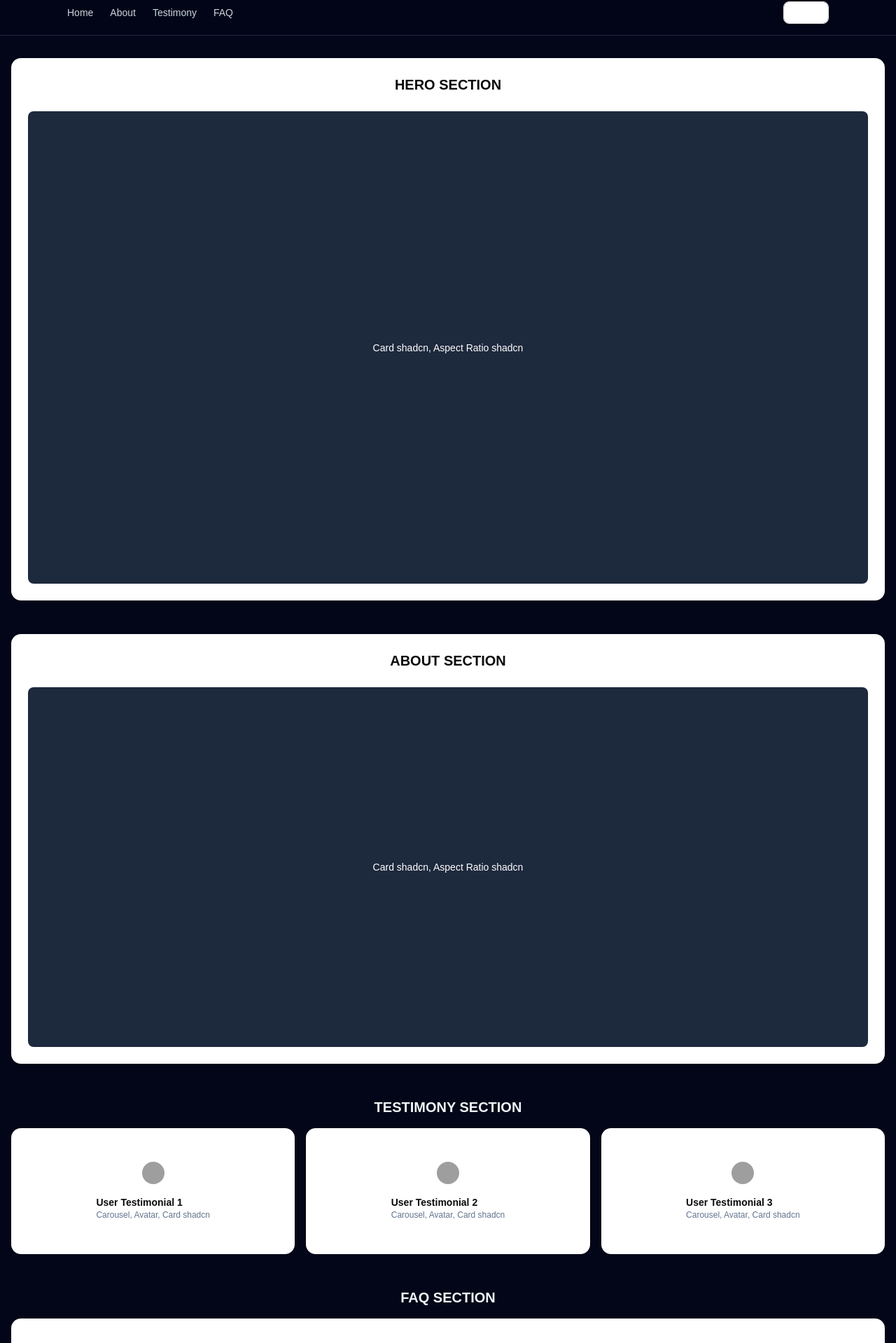
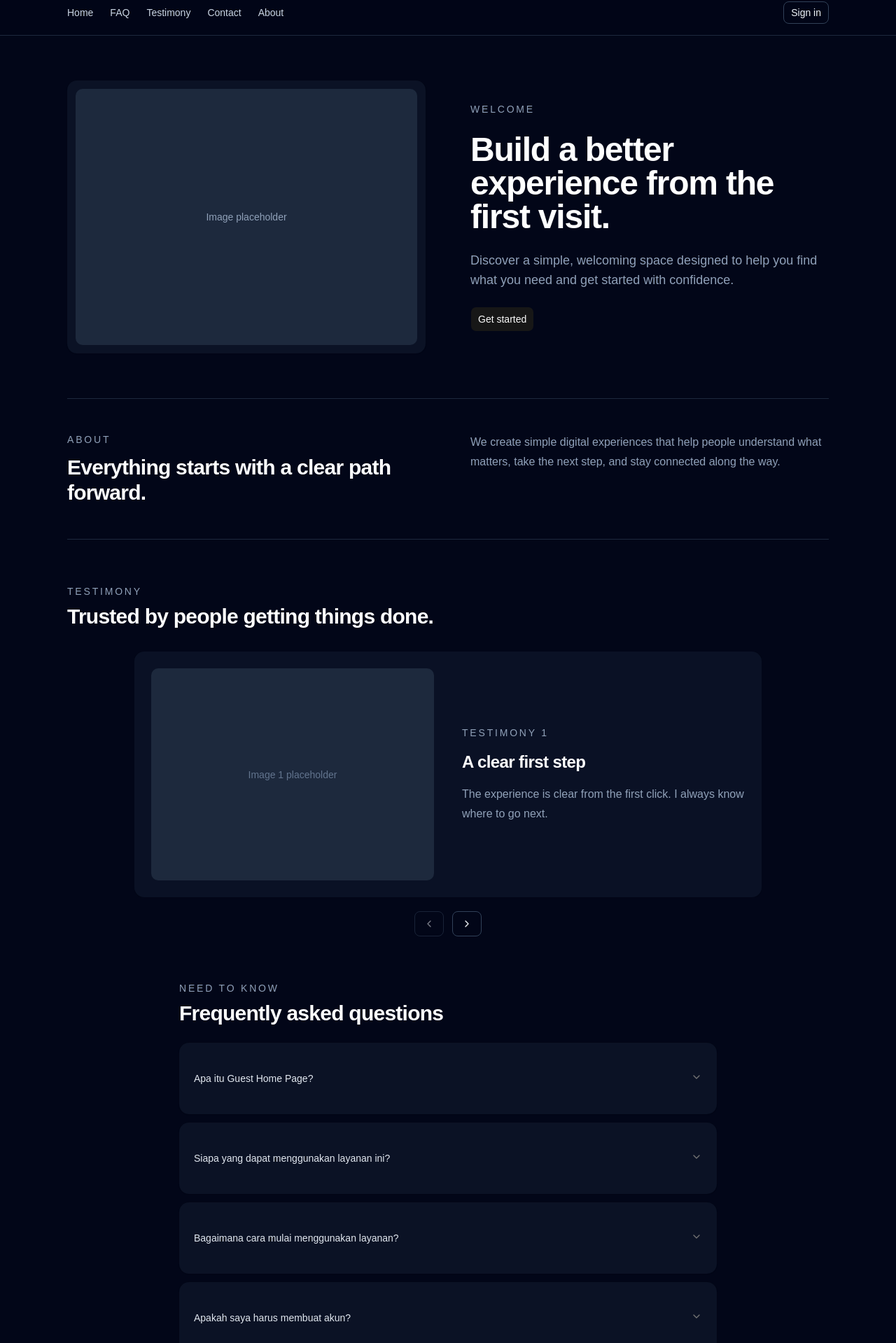
Before and after one commit to Faiz-Ghazali/latihan-berat, a React (Vite) app: page / in a window 1280 px wide. Shown: the part 14-1933 px from the top of the page at 70% size. Built offline with nearby package versions, Linux system fonts and the light colour scheme; grey boxes are pictures that could not be loaded.

Commit message:
finishing

```diff
--- a/src/components/ui/button.jsx
+++ b/src/components/ui/button.jsx
@@ -1,7 +1,7 @@
-import * as React from "react"
+import * as React from "react";
 import { cva } from "class-variance-authority";
-import { cn } from "cn"
-import { Slot } from "radix-ui"
+import { cn } from "cn";
+import { Slot } from "radix-ui";
 
 const buttonVariants = cva(
   "group/button inline-flex shrink-0 items-center justify-center rounded-md border border-transparent bg-clip-padding text-sm font-medium whitespace-nowrap transition-all outline-none select-none focus-visible:border-ring focus-visible:ring-3 focus-visible:ring-ring/50 active:not-aria-[haspopup]:translate-y-px disabled:pointer-events-none disabled:opacity-50 aria-invalid:border-destructive aria-invalid:ring-3 aria-invalid:ring-destructive/20 dark:aria-invalid:border-destructive/50 dark:aria-invalid:ring-destructive/40 [&_svg]:pointer-events-none [&_svg]:shrink-0 [&_svg:not([class*='size-'])]:size-4",
@@ -10,7 +10,7 @@ const buttonVariants = cva(
       variant: {
         default: "bg-primary text-primary-foreground hover:bg-primary/80",
         outline:
-          "border-border bg-background shadow-xs hover:bg-muted hover:text-foreground aria-expanded:bg-muted aria-expanded:text-foreground dark:border-input dark:bg-input/30 dark:hover:bg-input/50",
+          "border border-slate-700 bg-transparent text-slate-100 hover:bg-slate-800 hover:text-white",
         secondary:
           "bg-secondary text-secondary-foreground hover:bg-[color-mix(in_oklch,var(--secondary),var(--foreground)_5%)] aria-expanded:bg-secondary aria-expanded:text-secondary-foreground",
         ghost:
@@ -37,8 +37,8 @@ const buttonVariants = cva(
       variant: "default",
       size: "default",
     },
-  }
-)
+  },
+);
 
 function Button({
   className,
@@ -47,7 +47,7 @@ function Button({
   asChild = false,
   ...props
 }) {
-  const Comp = asChild ? Slot.Root : "button"
+  const Comp = asChild ? Slot.Root : "button";
 
   return (
     <Comp
@@ -55,8 +55,9 @@ function Button({
       data-variant={variant}
       data-size={size}
       className={cn(buttonVariants({ variant, size, className }))}
-      {...props} />
+      {...props}
+    />
   );
 }
 
-export { Button, buttonVariants }
+export { Button, buttonVariants };
--- a/src/layouts/AuthLayout.jsx
+++ b/src/layouts/AuthLayout.jsx
@@ -1,5 +1,5 @@
 import { Outlet } from "react-router";
-import illustration from "../assets/illustration.png";
+import illustration from "../assets/illustration.jpg";
 export default function AuthLayout() {
   return (
     <div className="flex min-h-screen w-full bg-slate-950 text-white">
--- a/src/layouts/GuestLayout.jsx
+++ b/src/layouts/GuestLayout.jsx
@@ -13,14 +13,17 @@ export default function GuestLayout() {
             <a className="transition-colors hover:text-white" href="#hero">
               Home
             </a>
-            <a className="transition-colors hover:text-white" href="#about">
-              About
+            <a className="transition-colors hover:text-white" href="#faq">
+              FAQ
             </a>
             <a className="transition-colors hover:text-white" href="#testimony">
               Testimony
             </a>
-            <a className="transition-colors hover:text-white" href="#faq">
-              FAQ
+            <a className="transition-colors hover:text-white" href="#contact">
+              Contact
+            </a>
+            <a className="transition-colors hover:text-white" href="#about">
+              About
             </a>
           </nav>
 
@@ -35,6 +38,18 @@ export default function GuestLayout() {
       <main className="flex-1 text-slate-100">
         <Outlet />
       </main>
+
+      <footer id="contact" className="border-t border-slate-800 bg-slate-950">
+        <div className="mx-auto flex w-full max-w-6xl flex-col gap-3 px-4 py-8 text-sm md:flex-row md:items-center md:justify-between md:px-8">
+          <div>
+            <p className="font-semibold text-white">Guest Home</p>
+            <p className="mt-1 text-slate-400">
+              A simple place to get started.
+            </p>
+          </div>
+          <p className="text-slate-500">Questions? hello@example.com</p>
+        </div>
+      </footer>
     </div>
   );
 }
--- a/src/pages/Dashboard.jsx
+++ b/src/pages/Dashboard.jsx
@@ -12,11 +12,13 @@ export default function Dashboard() {
 
   return (
     <div className="min-h-screen bg-slate-950 p-6 text-slate-100">
-      <div className="mx-auto flex max-w-5xl items-center justify-between">
+      <div className="mx-auto flex flex-col max-w-5xl items-center justify-between">
         <div>
           <p className="text-sm text-slate-400">Authenticated area</p>
           <h1 className="text-3xl font-bold">Welcome back</h1>
         </div>
+        <br />
+        <br />
         <Button variant="outline" onClick={handleSignOut}>
           Sign out
         </Button>
--- a/src/pages/HomeGuest.jsx
+++ b/src/pages/HomeGuest.jsx
@@ -1,97 +1,208 @@
-import { Card, CardContent, CardHeader, CardTitle } from "../components/ui/card";
+import { Card } from "../components/ui/card";
 import { AspectRatio } from "../components/ui/aspect-ratio";
-import { Carousel, CarouselContent, CarouselItem } from "../components/ui/carousel";
-import { Avatar, AvatarImage, AvatarFallback } from "../components/ui/avatar";
-import { Accordion, AccordionItem, AccordionTrigger, AccordionContent } from "../components/ui/accordion";
-import { Separator } from "../components/ui/separator";
+import {
+  Carousel,
+  CarouselContent,
+  CarouselItem,
+  CarouselPrevious,
+  CarouselNext,
+} from "../components/ui/carousel";
+import {
+  Accordion,
+  AccordionItem,
+  AccordionTrigger,
+  AccordionContent,
+} from "../components/ui/accordion";
 import { Button } from "../components/ui/button";
+
+const questions = [
+  {
+    question: "Apa itu Guest Home Page?",
+    answer:
+      "Halaman utama untuk mengenalkan layanan kepada pengunjung sebelum mereka masuk atau membuat akun.",
+  },
+  {
+    question: "Siapa yang dapat menggunakan layanan ini?",
+    answer:
+      "Siapa pun dapat menjelajahi halaman ini sebagai guest. Sign in diperlukan untuk mengakses fitur pribadi.",
+  },
+  {
+    question: "Bagaimana cara mulai menggunakan layanan?",
+    answer:
+      "Pilih tombol mulai di area hero atau gunakan tombol Sign in di bagian atas halaman.",
+  },
+  {
+    question: "Apakah saya harus membuat akun?",
+    answer:
+      "Tidak untuk membaca informasi di halaman ini. Buat akun ketika Anda siap menggunakan fitur yang tersedia.",
+  },
+  {
+    question: "Di mana saya bisa mendapatkan bantuan?",
+    answer:
+      "Gunakan informasi kontak yang tersedia pada halaman berikutnya atau hubungi tim kami secara langsung.",
+  },
+];
+
+const testimonials = [
+  {
+    heading: "A clear first step",
+    paragraph:
+      "The experience is clear from the first click. I always know where to go next.",
+  },
+  {
+    heading: "Simple for everyone",
+    paragraph:
+      "A thoughtful and uncomplicated way to find the information our community needs.",
+  },
+  {
+    heading: "Easy to get started",
+    paragraph:
+      "I could get started quickly without feeling overwhelmed by the interface.",
+  },
+  {
+    heading: "Made for progress",
+    paragraph:
+      "Every part of the experience helps me focus on the next useful action.",
+  },
+  {
+    heading: "A welcoming experience",
+    paragraph:
+      "The clean design makes it comfortable to explore and find what I need.",
+  },
+];
 
 export default function HomeGuest() {
   return (
-    <div className="container mx-auto px-4 py-8 space-y-12">
+    <div className="mx-auto flex w-full max-w-6xl flex-col gap-16 px-4 py-10 md:px-8 md:py-16">
+      <section
+        id="hero"
+        className="grid items-center gap-10 lg:grid-cols-2 lg:gap-16"
+      >
+        <Card className="order-2 border-slate-800 bg-slate-900/70 p-3 lg:order-1">
+          <AspectRatio
+            ratio={4 / 3}
+            className="flex items-center justify-center rounded-lg bg-slate-800 text-sm text-slate-400"
+          >
+            Image placeholder
+          </AspectRatio>
+        </Card>
 
-      <section id="hero">
-        <Card>
-          <CardHeader>
-            <CardTitle className="text-center text-xl font-bold">HERO SECTION</CardTitle>
-          </CardHeader>
-          <CardContent>
-            <AspectRatio ratio={16 / 9} className="bg-slate-800 rounded-md flex items-center justify-center text-white">
-              <span>Card shadcn, Aspect Ratio shadcn</span>
-            </AspectRatio>
-          </CardContent>
-        </Card>
+        <div className="order-1 space-y-6 lg:order-2">
+          <p className="text-sm font-medium uppercase tracking-[0.2em] text-slate-400">
+            Welcome
+          </p>
+          <h1 className="max-w-xl text-4xl font-bold tracking-tight text-white md:text-5xl">
+            Build a better experience from the first visit.
+          </h1>
+          <p className="max-w-lg text-base leading-7 text-slate-400 md:text-lg">
+            Discover a simple, welcoming space designed to help you find what
+            you need and get started with confidence.
+          </p>
+          <Button>Get started</Button>
+        </div>
       </section>
 
-      <section id="about">
-        <Card>
-          <CardHeader>
-            <CardTitle className="text-center text-xl font-bold">ABOUT SECTION</CardTitle>
-          </CardHeader>
-          <CardContent>
-            <AspectRatio ratio={21 / 9} className="bg-slate-800 rounded-md flex items-center justify-center text-white">
-              <span>Card shadcn, Aspect Ratio shadcn</span>
-            </AspectRatio>
-          </CardContent>
-        </Card>
+      <section
+        id="about"
+        className="grid gap-8 border-y border-slate-800 py-12 md:grid-cols-2 md:items-start md:gap-16"
+      >
+        <div className="space-y-3">
+          <p className="text-sm font-medium uppercase tracking-[0.2em] text-slate-400">
+            About
+          </p>
+          <h2 className="text-3xl font-bold tracking-tight text-white">
+            Everything starts with a clear path forward.
+          </h2>
+        </div>
+        <p className="text-base leading-7 text-slate-400">
+          We create simple digital experiences that help people understand what
+          matters, take the next step, and stay connected along the way.
+        </p>
       </section>
 
-      <section id="testimony" className="space-y-4">
-        <h2 className="text-center font-bold text-xl">TESTIMONY SECTION</h2>
-        <Carousel>
+      <section id="testimony" className="space-y-8">
+        <div className="space-y-2">
+          <p className="text-sm font-medium uppercase tracking-[0.2em] text-slate-400">
+            Testimony
+          </p>
+          <h2 className="text-3xl font-bold tracking-tight text-white">
+            Trusted by people getting things done.
+          </h2>
+        </div>
+
+        <Carousel className="mx-auto w-full max-w-4xl">
           <CarouselContent>
-            {[1, 2, 3].map((num) => (
-              <CarouselItem key={num} className="md:basis-1/3">
-                <Card>
-                  <CardContent className="flex items-center gap-4 p-6">
-                    <Avatar>
-                      <AvatarImage src={`https://i.pravatar.cc/150?img=${num}`} />
-                      <AvatarFallback>U{num}</AvatarFallback>
-                    </Avatar>
-                    <div>
-                      <h4 className="font-semibold text-sm">User Testimonial {num}</h4>
-                      <p className="text-xs text-slate-500">Carousel, Avatar, Card shadcn</p>
+            {testimonials.map(({ heading, paragraph }, index) => (
+              <CarouselItem key={heading}>
+                <Card className="border-slate-800 bg-slate-900/70 p-4 md:p-6">
+                  <div className="grid items-center gap-6 md:grid-cols-2 md:gap-10">
+                    <AspectRatio
+                      ratio={4 / 3}
+                      className="flex items-center justify-center rounded-lg bg-slate-800 text-sm text-slate-500"
+                    >
+                      Image {index + 1} placeholder
+                    </AspectRatio>
+                    <div className="space-y-4">
+                      <p className="text-sm font-medium uppercase tracking-[0.2em] text-slate-400">
+                        Testimony {index + 1}
+                      </p>
+                      <h3 className="text-2xl font-bold tracking-tight text-white">
+                        {heading}
+                      </h3>
+                      <p className="text-base leading-7 text-slate-400">
+                        {paragraph}
+                      </p>
                     </div>
-                  </CardContent>
+                  </div>
                 </Card>
               </CarouselItem>
             ))}
           </CarouselContent>
+          <div className="mt-5 flex justify-center gap-3">
+            <CarouselPrevious
+              aria-label="Show previous testimony"
+              className="static my-0 h-9 w-auto translate-x-0 translate-y-0 rotate-0 rounded-md px-3"
+            >
+              Previous
+            </CarouselPrevious>
+            <CarouselNext
+              aria-label="Show next testimony"
+              className="static my-0 h-9 w-auto translate-x-0 translate-y-0 rotate-0 rounded-md px-3"
+            >
+              Next
+            </CarouselNext>
+          </div>
         </Carousel>
       </section>
 
-      {/* FAQ SECTION */}
-      <section id="faq" className="space-y-4">
-        <h2 className="text-center font-bold text-xl">FAQ SECTION</h2>
-        <Card className="p-4">
-          <Accordion>
-            <AccordionItem>
-              <AccordionTrigger>Apa itu Guest Home Page?</AccordionTrigger>
-              <AccordionContent>Tampilan halaman utama khusus untuk pengguna guest yang belum melakukan otentikasi.</AccordionContent>
-            </AccordionItem>
-            <AccordionItem>
-              <AccordionTrigger>Komponen apa yang digunakan di sini?</AccordionTrigger>
-              <AccordionContent>Menggunakan Accordion dari shadcn.</AccordionContent>
-            </AccordionItem>
-          </Accordion>
-        </Card>
+      <section id="faq" className="mx-auto w-full max-w-3xl space-y-6">
+        <div className="space-y-2">
+          <p className="text-sm font-medium uppercase tracking-[0.2em] text-slate-400">
+            Need to know
+          </p>
+          <h2 className="text-3xl font-bold tracking-tight text-white">
+            Frequently asked questions
+          </h2>
+        </div>
+
+        <Accordion type="single" collapsible className="gap-3">
+          {questions.map(({ question, answer }, index) => (
+            <Card
+              key={question}
+              className="border-slate-800 bg-slate-900/70 px-5"
+            >
+              <AccordionItem value={`question-${index}`} className="border-0">
+                <AccordionTrigger className="text-slate-200 hover:no-underline">
+                  {question}
+                </AccordionTrigger>
+                <AccordionContent className="text-slate-400">
+                  {answer}
+                </AccordionContent>
+              </AccordionItem>
+            </Card>
+          ))}
+        </Accordion>
       </section>
-
-      {/* FOOTER SECTION */}
-      <footer>
-        <Card className="p-6">
-          <div className="text-center font-bold mb-4">FOOTER SECTION</div>
-          <Separator />
-          <div className="flex justify-between items-center pt-4">
-            <span className="text-xs text-slate-500">Separator shadcn</span>
-            <div className="flex gap-2">
-              <Button variant="link">Button Link</Button>
-              <Button variant="ghost">Button Ghost</Button>
-            </div>
-          </div>
-        </Card>
-      </footer>
-
     </div>
   );
 }
--- a/src/pages/SignIn.jsx
+++ b/src/pages/SignIn.jsx
@@ -36,9 +36,15 @@ export default function SignIn() {
           <Button type="submit" className="w-full">
             Button Sign-in
           </Button>
-          <Button asChild variant="outline" className="mt-2 w-full">
-            <Link to="/sign-up">Button Sign-up</Link>
-          </Button>
+          <div className="mt-4 text-center text-sm text-slate-400">
+            Belum punya akun?{" "}
+            <Link
+              to="/sign-up"
+              className="text-black underline hover:text-slate-600"
+            >
+              Sign Up di sini
+            </Link>
+          </div>
         </form>
       </CardContent>
     </Card>
--- a/src/pages/SignUp.jsx
+++ b/src/pages/SignUp.jsx
@@ -53,7 +53,7 @@ export default function SignUp() {
             Sudah punya akun?{" "}
             <Link
               to="/sign-in"
-              className="text-white underline hover:text-slate-200"
+              className="text-black underline hover:text-slate-600"
             >
               Sign In di sini
             </Link>
```
